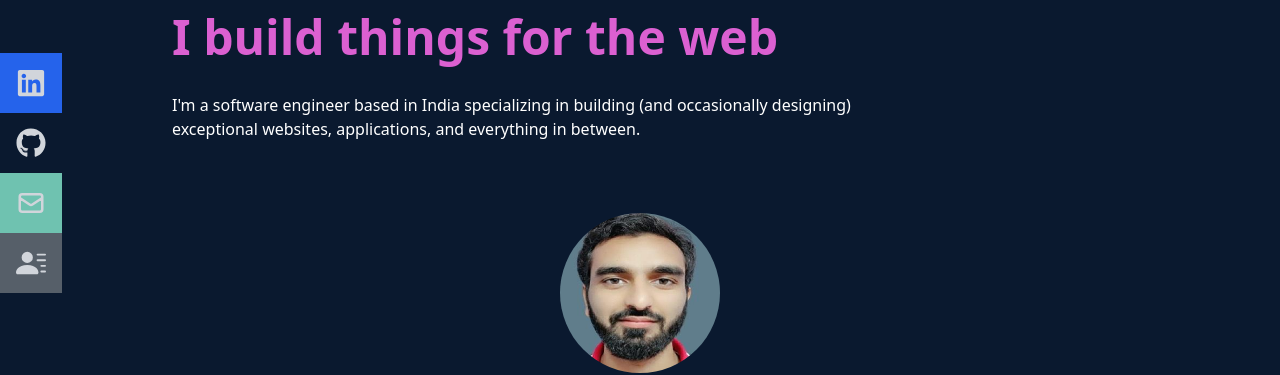
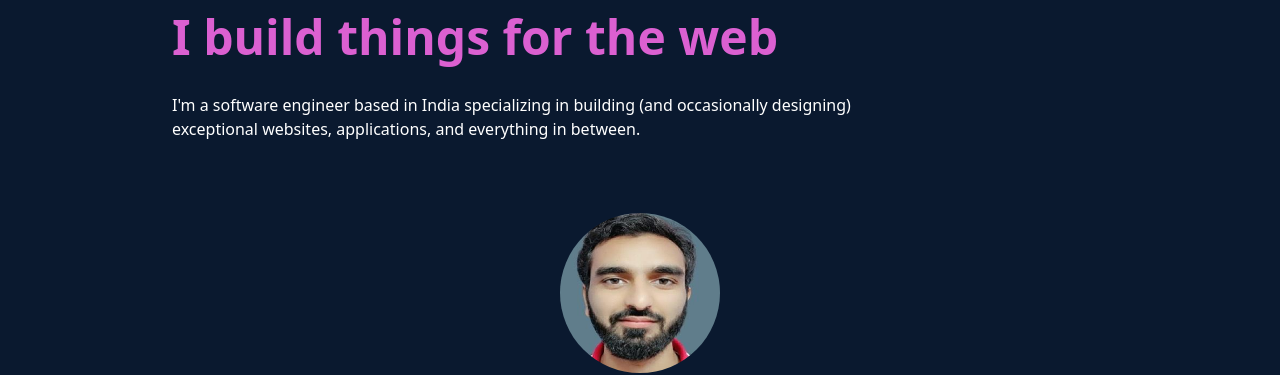
Before and after one commit to ummer53/personal-portfolio, a React (Create React App) app: page / in a window 1280 px wide. Shown: the part 227-602 px from the top of the page. Built offline with nearby package versions, Linux system fonts and the light colour scheme.

Commit message:
rectified some ui issues related to monitor phone and social icons

```diff
--- a/src/components/Demo.jsx
+++ b/src/components/Demo.jsx
@@ -45,7 +45,7 @@ const Demo = () => {
 				indicators={false}
 				interval={5000}
 				swipe={true}
-				className="demo-carousel w-full h-[620px] hidden desktop:flex flex-col desktop:w-[50%] p-auto"
+				className="demo-carousel w-full h-[620px] hidden 2k:flex flex-col 2k:w-[50%] p-auto"
 			>
 				<Phone time={time} url={'https://ummer53.github/personal-porfolio/'} />
 
@@ -86,7 +86,7 @@ const Demo = () => {
 				indicators={false}
 				interval={5000}
 				swipe={true}
-				className="demo-carousel w-full h-[620px] desktop:flex flex-col desktop:w-[50%] p-auto"
+				className="demo-carousel w-full h-[620px] laptop:hidden desktop:flex flex-col desktop:w-[40%] 2k:w-[50%] p-auto"
 			>
 				<Phone time={time} url={'https://ummer53.github/personal-porfolio/'} />
 
--- a/src/components/NavBar.jsx
+++ b/src/components/NavBar.jsx
@@ -146,7 +146,7 @@ const NavBar = () => {
 			</>
 
 			{/*social icons*/}
-			<div className="hidden desktop:flex fixed flex-col top-[35%] left-0">
+			<div className="hidden 2k:flex fixed flex-col top-[35%] left-0">
 				<ul>
 					<SocialIconCard />
 				</ul>
--- a/tailwind.config.js
+++ b/tailwind.config.js
@@ -29,6 +29,12 @@ module.exports = {
 
 			desktop: '1280px',
 			// => @media (min-width: 1280px) { ... }
+
+			'2k': '1536px',
+			// => @media (min-width: 1536px) { ... }
+
+			'4k': '2560px',
+			// => @media (min-width: 2560px) { ... }
 		},
 	},
 };
```
